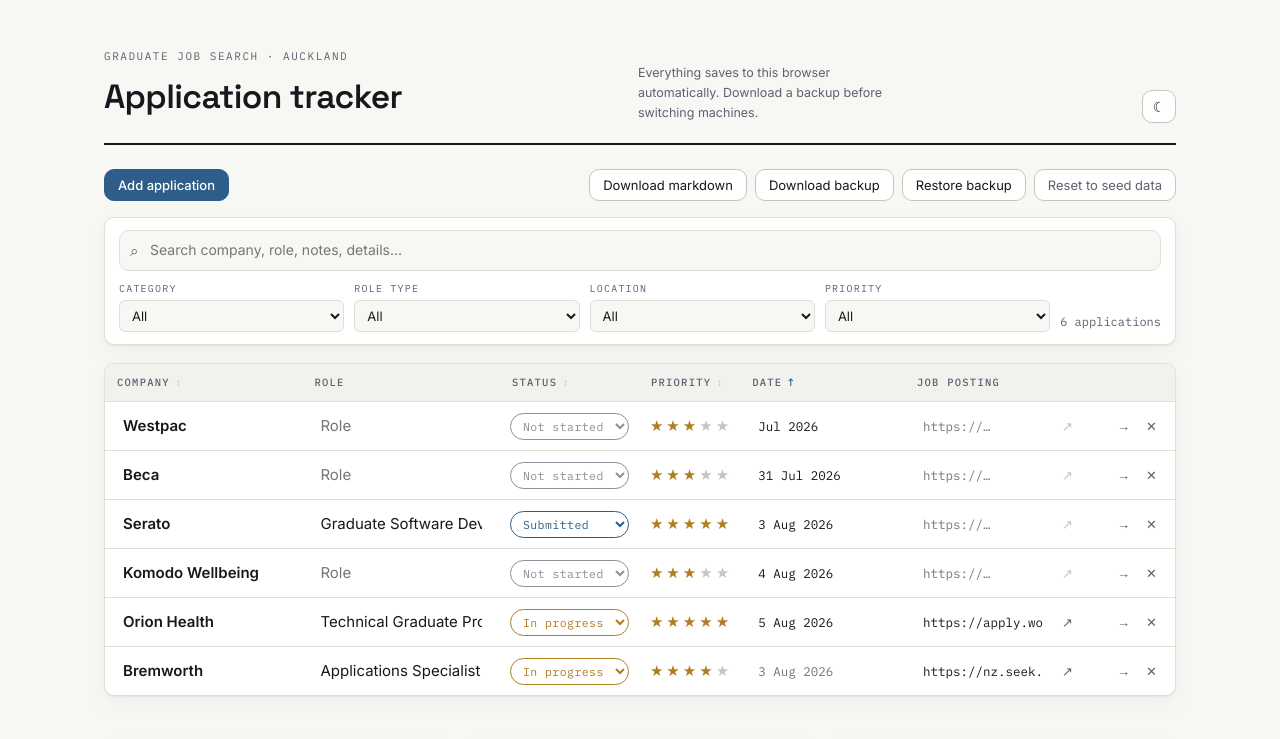
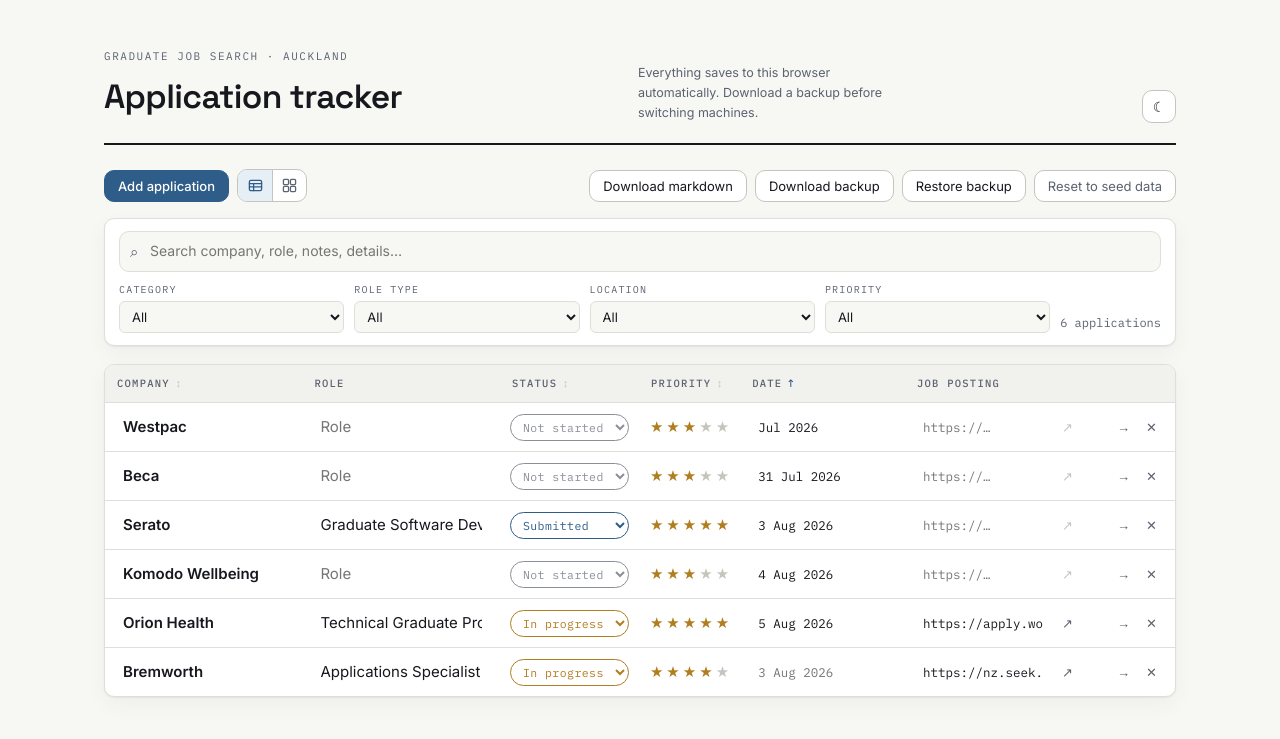
Before and after one commit to vincentchen6562/job-tracker, a React (Vite) app: page / in a window 1280 px wide. Shown: the top 739 px of the page. Built offline with nearby package versions, Linux system fonts and the light colour scheme.

Commit message:
added paging and view switching on the main page

```diff
--- a/src/App.jsx
+++ b/src/App.jsx
@@ -3,6 +3,7 @@
 import ApplicationSummaryCard from './components/ApplicationSummaryCard';
 import Toolbar from './components/Toolbar';
 import FilterBar from './components/FilterBar';
+import Pagination from './components/Pagination';
 import ApplicationDetailPage from './pages/ApplicationDetailPage';
 import { useHashRoute } from './hooks/useHashRoute';
 import { seedApplications, STATUS_OPTIONS } from './data/seedData';
@@ -13,6 +14,8 @@
   clearApplications,
   loadTheme,
   saveTheme,
+  loadView,
+  saveView,
 } from './utils/storage';
 import { parseTrackerDate } from './utils/date';
 import { toMarkdown, toJson, downloadFile } from './utils/exportData';
@@ -21,6 +24,8 @@
   acc[status] = index;
   return acc;
 }, {});
+
+const PAGE_SIZE = 10;
 
 const NO_FILTERS = {
   category: 'all',
@@ -81,6 +86,9 @@
   const [sort, setSort] = useState({ key: 'date', direction: 'asc' });
   const [query, setQuery] = useState('');
   const [filters, setFilters] = useState(NO_FILTERS);
+  const [view, setView] = useState(() => loadView() ?? 'table');
+  const [page, setPage] = useState(1);
+  const [focusId, setFocusId] = useState(null);
   const [theme, setTheme] = useState(() => loadTheme() ?? 'light');
   const [message, setMessage] = useState('');
   const [saveFailed, setSaveFailed] = useState(false);
@@ -94,6 +102,15 @@
     document.documentElement.dataset.theme = theme;
     saveTheme(theme);
   }, [theme]);
+
+  useEffect(() => {
+    saveView(view);
+  }, [view]);
+
+  // Narrowing the list should put you back at the start of it.
+  useEffect(() => {
+    setPage(1);
+  }, [query, filters]);
 
   useEffect(() => {
     if (!message) return undefined;
@@ -172,6 +189,33 @@
     return copy;
   }, [filtered, sort]);
 
+  const emptyMessage = filtersActive
+    ? 'Nothing matches the current search and filters.'
+    : 'No applications yet. Use “Add application” to start one.';
+
+  const pageCount = Math.max(1, Math.ceil(sorted.length / PAGE_SIZE));
+  // Deleting or filtering can strand you past the end; clamp on the way out
+  // rather than fighting the state.
+  const safePage = Math.min(page, pageCount);
+  const visible = sorted.slice((safePage - 1) * PAGE_SIZE, safePage * PAGE_SIZE);
+
+  // A blank application sorts to wherever its empty date puts it, which is
+  // rarely the page you are on — follow it there.
+  useEffect(() => {
+    if (!focusId) return undefined;
+    const index = sorted.findIndex((app) => app.id === focusId);
+    if (index === -1) {
+      setFocusId(null);
+      return undefined;
+    }
+    setPage(Math.floor(index / PAGE_SIZE) + 1);
+    const timer = setTimeout(() => {
+      cardRefs.current[focusId]?.scrollIntoView({ behavior: 'smooth', block: 'center' });
+      setFocusId(null);
+    }, 80);
+    return () => clearTimeout(timer);
+  }, [focusId, sorted]);
+
   function updateApplication(id, patch) {
     setApplications((prev) =>
       prev.map((app) => (app.id === id ? { ...app, ...patch } : app))
@@ -205,12 +249,7 @@
         ? 'Added a blank application — filters cleared so you can see it.'
         : 'Added a blank application.'
     );
-    setTimeout(() => {
-      cardRefs.current[created.id]?.scrollIntoView({
-        behavior: 'smooth',
-        block: 'center',
-      });
-    }, 60);
+    setFocusId(created.id);
   }
 
   function registerRef(id, node) {
@@ -310,6 +349,8 @@
             onExportJson={exportJson}
             onImportJson={importJson}
             onReset={resetToSeed}
+            view={view}
+            onViewChange={setView}
           />
           <FilterBar
             query={query}
@@ -338,21 +379,20 @@
         />
       ) : (
         <>
+          {view === 'table' ? (
             <TrackerTable
-            applications={sorted}
+              applications={visible}
               sort={sort}
               onSortChange={setSort}
               onUpdate={updateApplication}
               onRemove={removeApplication}
-            emptyMessage={
-              filtersActive
-                ? 'Nothing matches the current search and filters.'
-                : 'No applications yet. Use “Add application” to start one.'
-            }
+              emptyMessage={emptyMessage}
             />
-
+          ) : visible.length === 0 ? (
+            <p className="cards__empty">{emptyMessage}</p>
+          ) : (
             <section className="cards" aria-label="Applications">
-            {sorted.map((app) => (
+              {visible.map((app) => (
                 <ApplicationSummaryCard
                   key={app.id}
                   app={app}
@@ -362,6 +402,15 @@
                 />
               ))}
             </section>
+          )}
+
+          <Pagination
+            page={safePage}
+            pageCount={pageCount}
+            total={sorted.length}
+            pageSize={PAGE_SIZE}
+            onChange={setPage}
+          />
         </>
       )}
     </div>
--- /dev/null
+++ b/src/components/Pagination.jsx
@@ -0,0 +1,81 @@
+// First and last pages are always reachable; the rest of the strip is a
+// window around the current page, with an ellipsis standing in for the gap.
+function pageList(current, pageCount) {
+  if (pageCount <= 7) {
+    return Array.from({ length: pageCount }, (_, index) => ({
+      page: index + 1,
+      key: index + 1,
+    }));
+  }
+
+  const wanted = [1, 2, current - 1, current, current + 1, pageCount - 1, pageCount];
+  const shown = [...new Set(wanted)]
+    .filter((page) => page >= 1 && page <= pageCount)
+    .sort((a, b) => a - b);
+
+  const strip = [];
+  shown.forEach((page, index) => {
+    if (index > 0 && page - shown[index - 1] > 1) strip.push({ gap: true, key: `gap-${page}` });
+    strip.push({ page, key: page });
+  });
+  return strip;
+}
+
+export default function Pagination({ page, pageCount, total, pageSize, onChange }) {
+  if (pageCount <= 1) return null;
+
+  const first = (page - 1) * pageSize + 1;
+  const last = Math.min(page * pageSize, total);
+  const items = pageList(page, pageCount);
+
+  return (
+    <nav className="pagination" aria-label="Pages">
+      <p className="pagination__range">
+        {first}–{last} of {total}
+      </p>
+
+      <div className="pagination__controls">
+        <button
+          type="button"
+          className="btn pagination__step"
+          onClick={() => onChange(page - 1)}
+          disabled={page === 1}
+          aria-label="Previous page"
+        >
+          ←
+        </button>
+
+        {items.map((item) =>
+          item.gap ? (
+            <span key={item.key} className="pagination__gap" aria-hidden="true">
+              …
+            </span>
+          ) : (
+            <button
+              key={item.key}
+              type="button"
+              className={`btn pagination__page ${
+                item.page === page ? 'pagination__page--on' : ''
+              }`}
+              aria-label={`Page ${item.page}`}
+              aria-current={item.page === page ? 'page' : undefined}
+              onClick={() => onChange(item.page)}
+            >
+              {item.page}
+            </button>
+          )
+        )}
+
+        <button
+          type="button"
+          className="btn pagination__step"
+          onClick={() => onChange(page + 1)}
+          disabled={page === pageCount}
+          aria-label="Next page"
+        >
+          →
+        </button>
+      </div>
+    </nav>
+  );
+}
--- a/src/components/Toolbar.jsx
+++ b/src/components/Toolbar.jsx
@@ -1,4 +1,5 @@
 import { useRef } from 'react';
+import ViewToggle from './ViewToggle';
 
 export default function Toolbar({
   onAdd,
@@ -6,6 +7,8 @@
   onExportJson,
   onImportJson,
   onReset,
+  view,
+  onViewChange,
 }) {
   const fileInput = useRef(null);
 
@@ -25,6 +28,7 @@
         <button type="button" className="btn btn--primary" onClick={onAdd}>
           Add application
         </button>
+        <ViewToggle view={view} onChange={onViewChange} />
       </div>
 
       <div className="toolbar__group">
--- /dev/null
+++ b/src/components/ViewToggle.jsx
@@ -0,0 +1,46 @@
+const VIEWS = [
+  {
+    id: 'table',
+    label: 'Table view',
+    icon: (
+      <svg viewBox="0 0 16 16" aria-hidden="true" focusable="false">
+        <rect x="1.5" y="2.5" width="13" height="11" rx="1.5" />
+        <line x1="1.5" y1="6" x2="14.5" y2="6" />
+        <line x1="1.5" y1="9.5" x2="14.5" y2="9.5" />
+        <line x1="6" y1="6" x2="6" y2="13.5" />
+      </svg>
+    ),
+  },
+  {
+    id: 'cards',
+    label: 'Card view',
+    icon: (
+      <svg viewBox="0 0 16 16" aria-hidden="true" focusable="false">
+        <rect x="1.5" y="1.5" width="5.5" height="5.5" rx="1.2" />
+        <rect x="9" y="1.5" width="5.5" height="5.5" rx="1.2" />
+        <rect x="1.5" y="9" width="5.5" height="5.5" rx="1.2" />
+        <rect x="9" y="9" width="5.5" height="5.5" rx="1.2" />
+      </svg>
+    ),
+  },
+];
+
+export default function ViewToggle({ view, onChange }) {
+  return (
+    <div className="view-toggle" role="group" aria-label="Layout">
+      {VIEWS.map((option) => (
+        <button
+          key={option.id}
+          type="button"
+          className={`view-toggle__btn ${view === option.id ? 'view-toggle__btn--on' : ''}`}
+          aria-pressed={view === option.id}
+          title={option.label}
+          onClick={() => onChange(option.id)}
+        >
+          {option.icon}
+          <span className="visually-hidden">{option.label}</span>
+        </button>
+      ))}
+    </div>
+  );
+}
--- a/src/styles.css
+++ b/src/styles.css
@@ -198,6 +198,126 @@
 
 .btn--quiet {
   color: var(--ink-soft);
+}
+
+/* View toggle -------------------------------------------------------- */
+
+.view-toggle {
+  display: inline-flex;
+  border: 1px solid var(--line-strong);
+  border-radius: var(--radius);
+  background: var(--surface);
+  overflow: hidden;
+}
+
+.view-toggle__btn {
+  display: inline-flex;
+  align-items: center;
+  justify-content: center;
+  width: 34px;
+  height: 31px;
+  padding: 0;
+  border: none;
+  background: transparent;
+  color: var(--ink-soft);
+  cursor: pointer;
+  transition: background 0.15s ease, color 0.15s ease;
+}
+
+.view-toggle__btn + .view-toggle__btn {
+  border-left: 1px solid var(--line-strong);
+}
+
+.view-toggle__btn:hover {
+  background: var(--surface-alt);
+  color: var(--ink);
+}
+
+.view-toggle__btn--on,
+.view-toggle__btn--on:hover {
+  background: var(--accent-soft);
+  color: var(--accent);
+}
+
+.view-toggle__btn:focus-visible {
+  outline: 2px solid var(--accent);
+  outline-offset: -2px;
+}
+
+.view-toggle__btn svg {
+  width: 15px;
+  height: 15px;
+  fill: none;
+  stroke: currentColor;
+  stroke-width: 1.4;
+  stroke-linecap: round;
+}
+
+/* Pagination ---------------------------------------------------------- */
+
+.pagination {
+  display: flex;
+  flex-wrap: wrap;
+  align-items: center;
+  justify-content: space-between;
+  gap: 10px;
+  margin-top: 18px;
+}
+
+.pagination__range {
+  margin: 0;
+  font-family: var(--font-mono);
+  font-size: 12px;
+  color: var(--ink-soft);
+}
+
+.pagination__controls {
+  display: flex;
+  align-items: center;
+  gap: 4px;
+}
+
+.pagination__page,
+.pagination__step {
+  min-width: 32px;
+  padding: 6px 8px;
+  font-family: var(--font-mono);
+  font-size: 12.5px;
+  text-align: center;
+}
+
+.pagination__page--on,
+.pagination__page--on:hover {
+  background: var(--accent-soft);
+  border-color: var(--accent);
+  color: var(--accent);
+  font-weight: 600;
+}
+
+.pagination__step:disabled {
+  opacity: 0.4;
+  cursor: default;
+}
+
+.pagination__step:disabled:hover {
+  background: var(--surface);
+}
+
+.pagination__gap {
+  padding: 0 2px;
+  color: var(--ink-soft);
+  font-size: 12px;
+}
+
+.cards__empty {
+  margin: 0;
+  padding: 32px 12px;
+  text-align: center;
+  color: var(--ink-soft);
+  font-size: 13.5px;
+  background: var(--surface);
+  border: 1px solid var(--line);
+  border-radius: var(--radius);
 }
 
 .btn--icon {
--- a/src/utils/storage.js
+++ b/src/utils/storage.js
@@ -3,6 +3,7 @@
 
 const KEY = 'vc-application-tracker/v1';
 const THEME_KEY = 'vc-application-tracker/theme';
+const VIEW_KEY = 'vc-application-tracker/view';
 
 export function loadApplications() {
   try {
@@ -47,3 +48,20 @@
     /* nothing to recover from here */
   }
 }
+
+export function loadView() {
+  try {
+    const saved = window.localStorage.getItem(VIEW_KEY);
+    return saved === 'table' || saved === 'cards' ? saved : null;
+  } catch {
+    return null;
+  }
+}
+
+export function saveView(view) {
+  try {
+    window.localStorage.setItem(VIEW_KEY, view);
+  } catch {
+    /* nothing to recover from here */
+  }
+}
```
Lines whose indentation alone changed are shown as unchanged.
